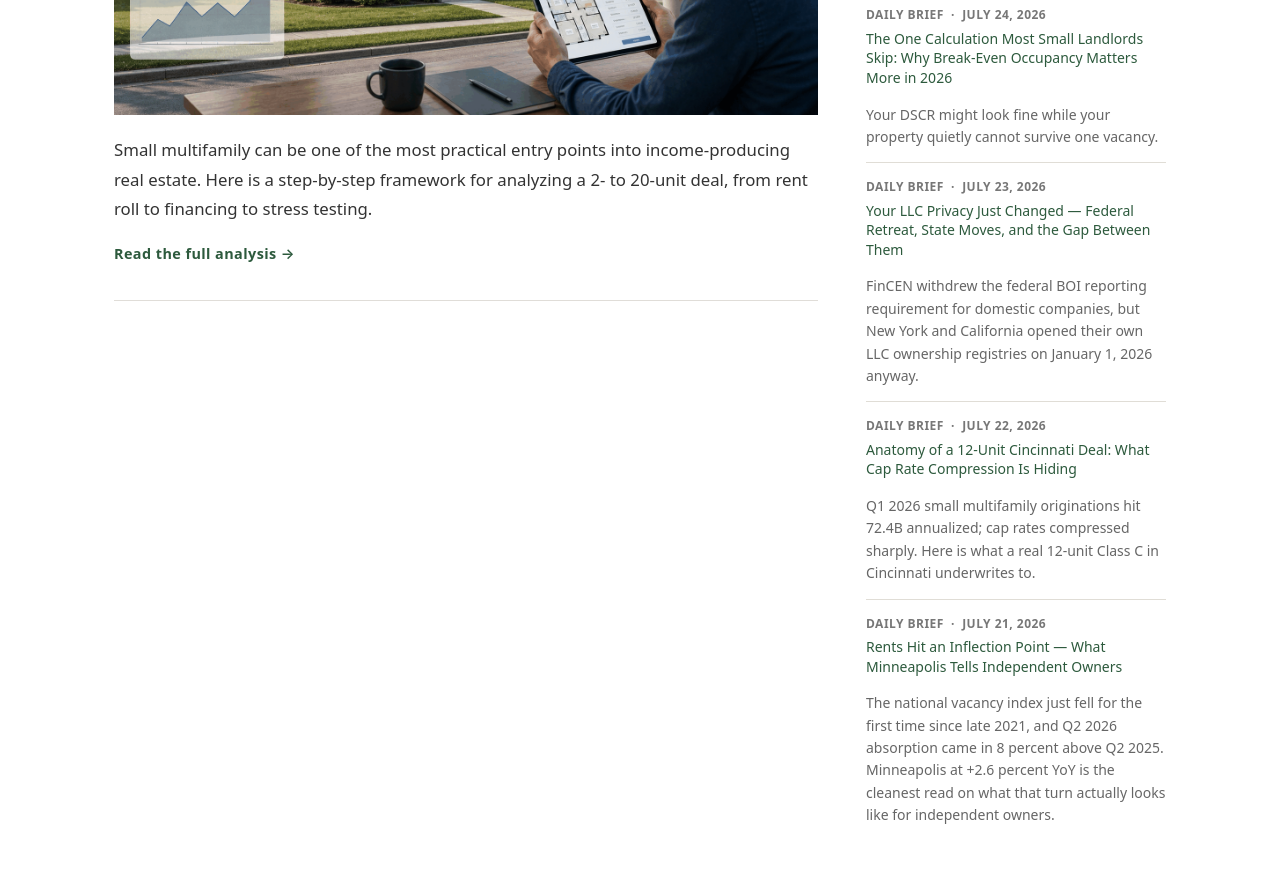
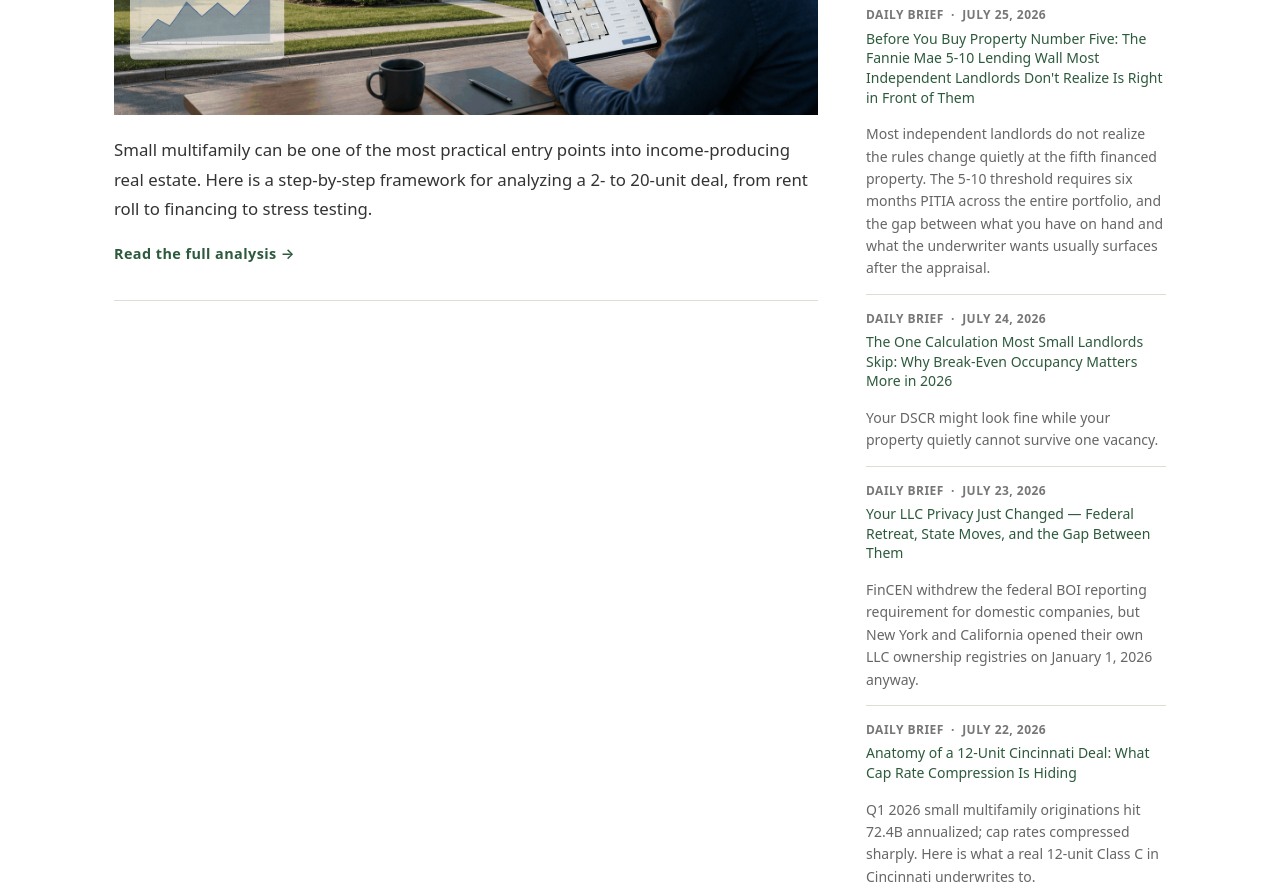
Before and after one commit to michaelbacotti/succession-rebuild, a website: page index.html in a window 1280 px wide. Shown: the part 680-1571 px from the top of the page. Drawn offline with Linux system fonts and the light colour scheme.

Commit message:
Add five-to-ten-financed-property-threshold to home Latest sidebar (drop oldest)

```diff
--- a/index.html
+++ b/index.html
@@ -95,7 +95,12 @@
  </div>
  <script>(adsbygoogle = window.adsbygoogle || []).push({});</script>
 
-                  <div class="sidebar-item">
+                   <div class="sidebar-item">
+ <p class="sidebar-meta">DAILY BRIEF &nbsp;&middot;&nbsp; JULY 25, 2026</p>
+ <a href="/newsletters/2026-07-25-five-to-ten-financed-property-threshold-small-landlord-playbook/" class="sidebar-title">Before You Buy Property Number Five: The Fannie Mae 5-10 Lending Wall Most Independent Landlords Don't Realize Is Right in Front of Them</a>
+ <p class="sidebar-preview">Most independent landlords do not realize the rules change quietly at the fifth financed property. The 5-10 threshold requires six months PITIA across the entire portfolio, and the gap between what you have on hand and what the underwriter wants usually surfaces after the appraisal.</p>
+ </div>
+ <div class="sidebar-item">
  <p class="sidebar-meta">DAILY BRIEF &nbsp;&middot;&nbsp; JULY 24, 2026</p>
  <a href="/newsletters/2026-07-24-break-even-occupancy-insurance-cost-one-vacancy-math/" class="sidebar-title">The One Calculation Most Small Landlords Skip: Why Break-Even Occupancy Matters More in 2026</a>
  <p class="sidebar-preview">Your DSCR might look fine while your property quietly cannot survive one vacancy.</p>
@@ -110,11 +115,7 @@
  <a href="/newsletters/2026-07-22-12-unit-cincinnati-cap-rate-anatomy/" class="sidebar-title">Anatomy of a 12-Unit Cincinnati Deal: What Cap Rate Compression Is Hiding</a>
  <p class="sidebar-preview">Q1 2026 small multifamily originations hit 72.4B annualized; cap rates compressed sharply. Here is what a real 12-unit Class C in Cincinnati underwrites to.</p>
  </div>
- <div class="sidebar-item">
- <p class="sidebar-meta">DAILY BRIEF &nbsp;&middot;&nbsp; JULY 21, 2026</p>
- <a href="/newsletters/2026-07-21-rent-inflection-point-minneapolis-market-signal/" class="sidebar-title">Rents Hit an Inflection Point — What Minneapolis Tells Independent Owners</a>
- <p class="sidebar-preview">The national vacancy index just fell for the first time since late 2021, and Q2 2026 absorption came in 8 percent above Q2 2025. Minneapolis at +2.6 percent YoY is the cleanest read on what that turn actually looks like for independent owners.</p>
- </div>
+
 
 
 
```
